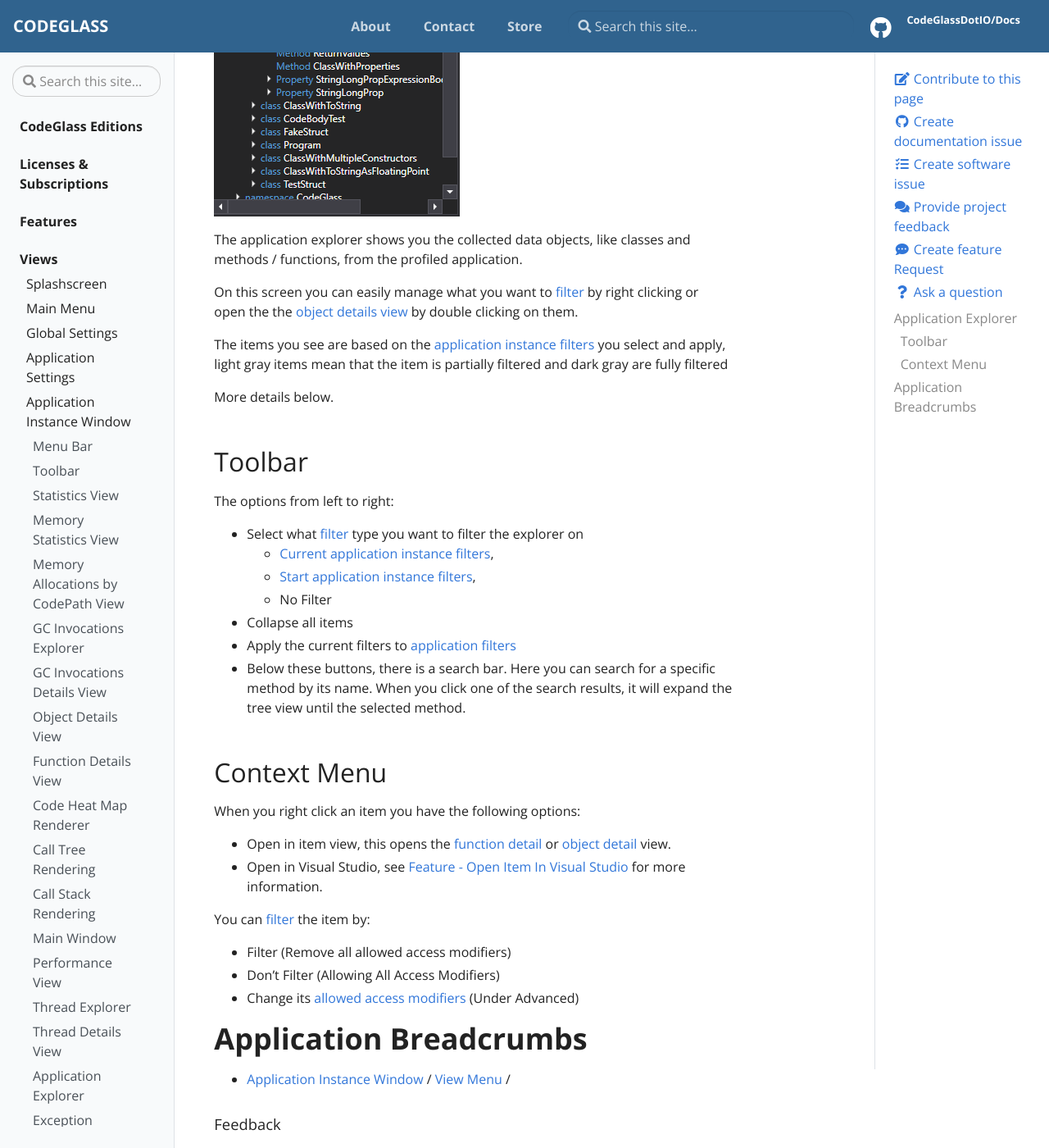
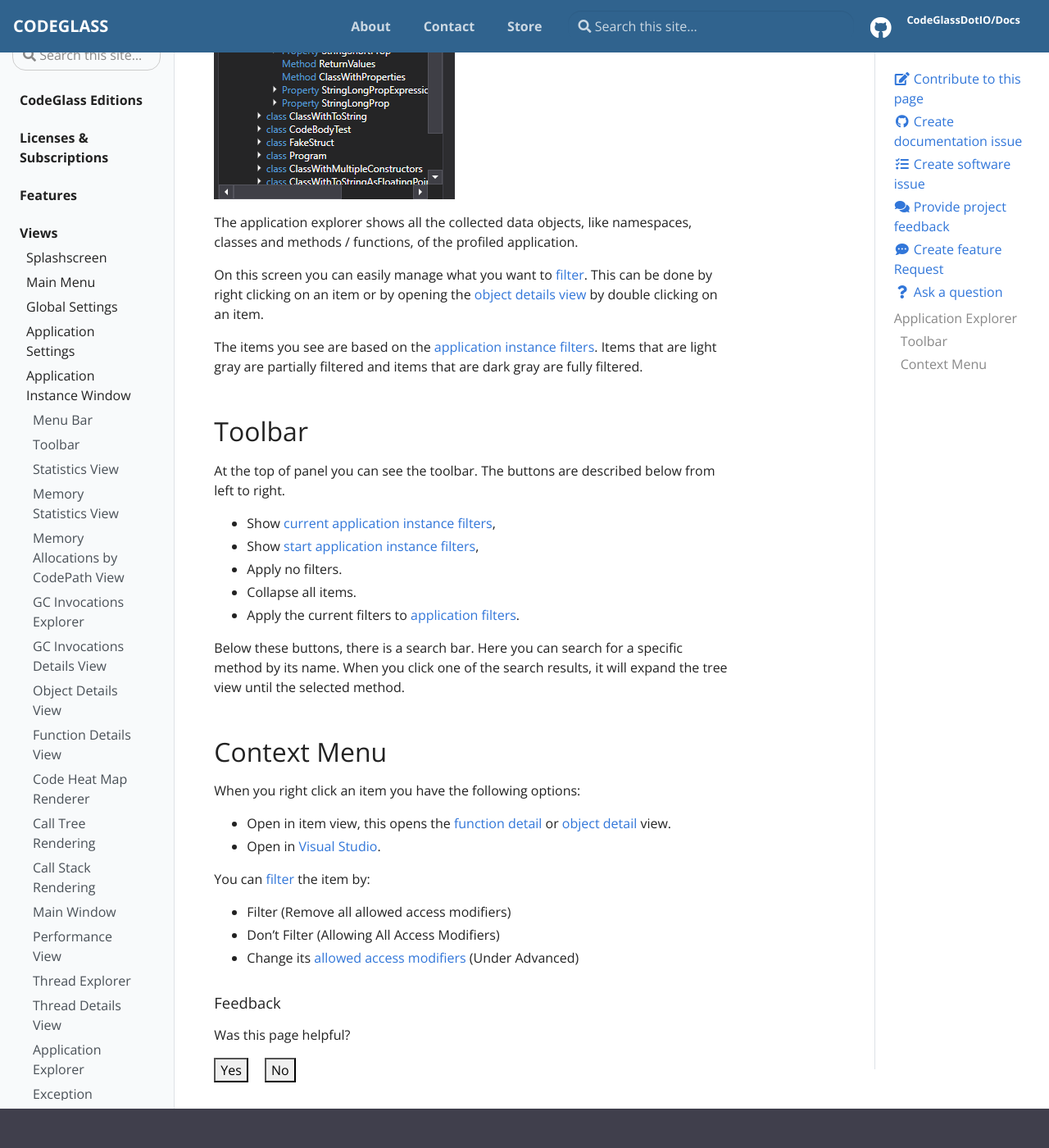
Before and after one commit to CodeGlassDotIO/Docs, a Jekyll site: the page built from _docs/views/ApplicationInstanceDockWindow/ApplicationExplorer.md, in a window 1280 px wide and 1400 px high, scrolled down 642 px. Shown: the whole window at 82% size. Built offline with Jekyll 4.4.1, drawn with Linux system fonts in a browser that asks for light colours.

Commit message:
Updated main dock view

```diff
--- a/_docs/views/ApplicationInstanceDockWindow/ApplicationExplorer.md
+++ b/_docs/views/ApplicationInstanceDockWindow/ApplicationExplorer.md
@@ -5,28 +5,25 @@ description: Tree view that shows you all the data items like classes and method
 # Application Explorer
 ![assets/img/ApplicationInstanceWindow/AppInstanceApplicationExplorerContextMenu.png](../../../assets/img/ApplicationInstanceWindow/AppInstanceApplicationExplorerContextMenu.png)
 
-The application explorer shows you the collected data objects, like classes and methods / functions, from the profiled application.
+The application explorer shows all the collected data objects, like namespaces, classes and methods / functions, of the profiled application.
 
-On this screen you can easily manage what you want to [filter](../../features/ProfilingDataFiltering.md) by right clicking or open the the [object details view](ObjectDetailsView.md) by double clicking on them.
+On this screen you can easily manage what you want to [filter](../../features/ProfilingDataFiltering.md). This can be done by right clicking on an item or by opening the [object details view](ObjectDetailsView.md) by double clicking on an item.
 
-The items you see are based on the [application instance filters](../../features/ProfilingDataFiltering.md#application-instance-filters) you select and apply, light gray items mean that the item is partially filtered and dark gray are fully filtered
-
-More details below.
+The items you see are based on the [application instance filters](../../features/ProfilingDataFiltering.md#application-instance-filters). Items that are light gray are partially filtered and items that are dark gray are fully filtered.
 
 ## Toolbar
-The options from left to right:
+At the top of panel you can see the toolbar. The buttons are described below from left to right.
+- Show [current application instance filters](../../features/ProfilingDataFiltering.md#application-instance-filters),
+- Show [start application instance filters](../../features/ProfilingDataFiltering.md#application-instance-start-filters),
+- Apply no filters.
+- Collapse all items.
+- Apply the current filters to [application filters](../../features/ProfilingDataFiltering.md#application-filters).
 
-- Select what [filter](../../features/ProfilingDataFiltering.md) type you want to filter the explorer on
-    - [Current application instance filters](../../features/ProfilingDataFiltering.md#application-instance-filters),
-    - [Start application instance filters](../../features/ProfilingDataFiltering.md#application-instance-start-filters),
-    - No Filter
-- Collapse all items
-- Apply the current filters to [application filters](../../features/ProfilingDataFiltering.md#application-filters)
-- Below these buttons, there is a search bar. Here you can search for a specific method by its name. When you click one of the search results, it will expand the tree view until the selected method.
+Below these buttons, there is a search bar. Here you can search for a specific method by its name. When you click one of the search results, it will expand the tree view until the selected method.
 
 
 ## Context Menu
 {% include Dso/DsoContextMenu.md  %}
 
-# Application Breadcrumbs
-- [Application Instance Window](../ApplicationInstanceDockWindow.md) / [View Menu](../ApplicationInstanceDockWindow/MenuBar.md#view-menu) /
+<!-- # Application Breadcrumbs
+- [Application Instance Window](../ApplicationInstanceDockWindow.md) / [View Menu](../ApplicationInstanceDockWindow/MenuBar.md#view-menu) /  -->
--- a/_includes/Dso/DsoContextMenu.md
+++ b/_includes/Dso/DsoContextMenu.md
@@ -1,6 +1,6 @@
 When you right click an item you have the following options:
 - Open in item view, this opens the [function detail](CodeMemberDetailsView) or [object detail](ObjectDetailsView) view.
-- Open in Visual Studio, see [Feature - Open Item In Visual Studio](../../features/OpenInVisualStudio) for more information.
+- Open in [Visual Studio](../../features/OpenInVisualStudio).
 
 You can [filter](../../features/ProfilingDataFiltering) the item by:
 - Filter (Remove all allowed access modifiers)
```
Also changed, not shown: _docs/views/ApplicationInstanceDockWindow.md (+11 -20 lines), _docs/views/ApplicationInstanceDockWindow/MainWindow.md (+1 -9 lines), _docs/views/ApplicationInstanceDockWindow/PerformanceView.md (+4 -5 lines), assets/img/ApplicationInstanceWindow/AppInstanceApplicationExplorerContextMenu.PNG, assets/img/ApplicationInstanceWindow/AppInstanceDockWindow.png (deleted), assets/img/ApplicationInstanceWindow/AppInstanceMainWindow.png.
